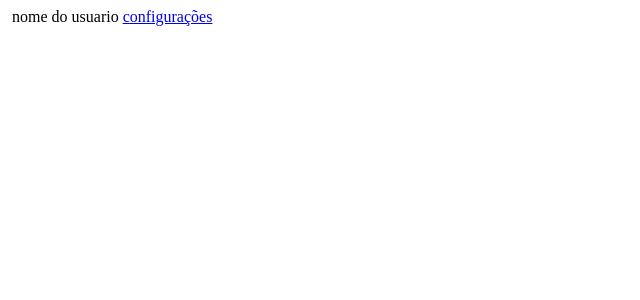
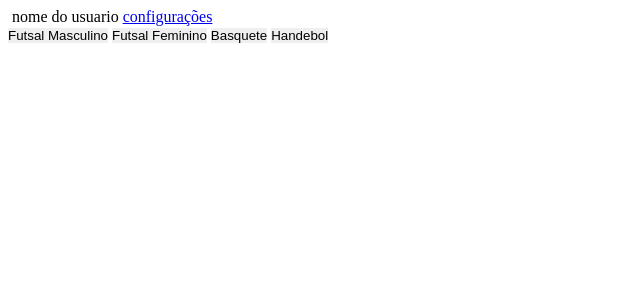
Before and after one commit to GatoMonocromatico/Cartola_Olimpiada_Champagnat, a Flask app: page / in a window 1280 px wide. Shown: the top 300 px of the page, without its empty margins (0-640 px from the left). Run offline with Flask 3, Linux system fonts and the light colour scheme.

Commit message:
minor adjustments

```diff
--- a/static/css/index.css
+++ b/static/css/index.css
@@ -11,10 +11,6 @@
     --azul-escuro: #233e9e;
 }
 
-#bloco_escolha_do_esporte {
-    opacity: 0;
-}
-
 #bloco_escalacao {
     opacity: 0;
 }
```
